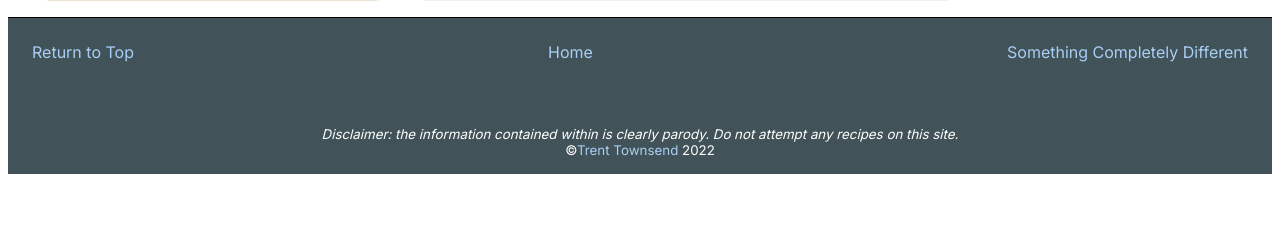
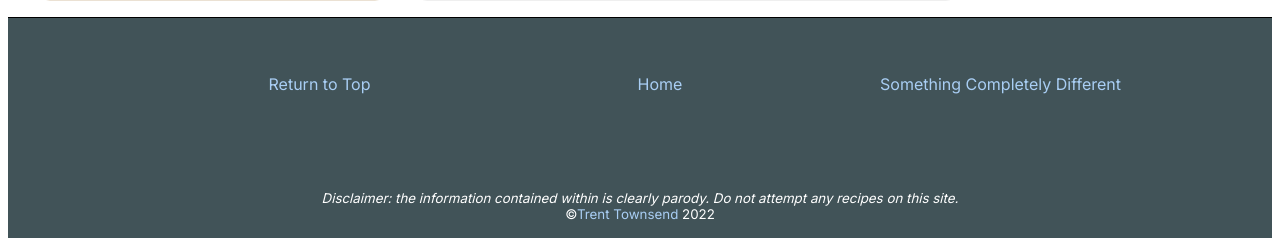
Before and after one commit to trent-townsend/odin-recipes, a plain HTML site: page recipes/fresh-herring.html in a window 1280 px wide. Shown: the part 1402-1648 px from the top of the page. Before the commit the page ends 1584 px from the top, so only its background shows below. Drawn offline with Linux system fonts and the light colour scheme; a web font is replaced by a local one.

Commit message:
Change box model for footer nav to inline-block containing unordered list

```diff
--- a/recipes/fresh-herring.html
+++ b/recipes/fresh-herring.html
@@ -75,8 +75,13 @@
   <center>
     <footer>
       <nav class="footer-nav">
-        <a href="#heading">Return to Top</a> <a href="../index.html">Home</a><a href="../recipes/a-duck.html">Something
-          Completely Different</a>
+        <ul>
+          <li><a href="#heading">Return to Top</a> </li>
+          <li> <a href="../index.html">Home</a></li>
+          <li><a href="../recipes/a-duck.html">Something
+              Completely Different</a></li>
+        </ul>
+
       </nav>
       <br><br>
       <small>
--- a/styles.css
+++ b/styles.css
@@ -102,13 +102,16 @@ footer {
   font-family: inter, "Times New Roman", sans-serif;
 }
 
-#footer-nav-home {
-  padding: 2em;
-}
-
 .footer-nav {
   display: flex;
   flex-direction: row;
-  justify-content: space-between;
-  padding: 1.5em;
+  justify-content: center;
 }
+
+.footer-nav li {
+  display: inline-block;
+  height: auto;
+  width: 20vw;
+  padding: 2em;
+  margin: 0.5em;
+}
```
Also changed, not shown: index.html (+7 -3 lines), recipes/a-duck.html (+17 -7 lines), recipes/salmon-mousse.html (+7 -5 lines). Lines whose indentation alone changed are shown as unchanged.
